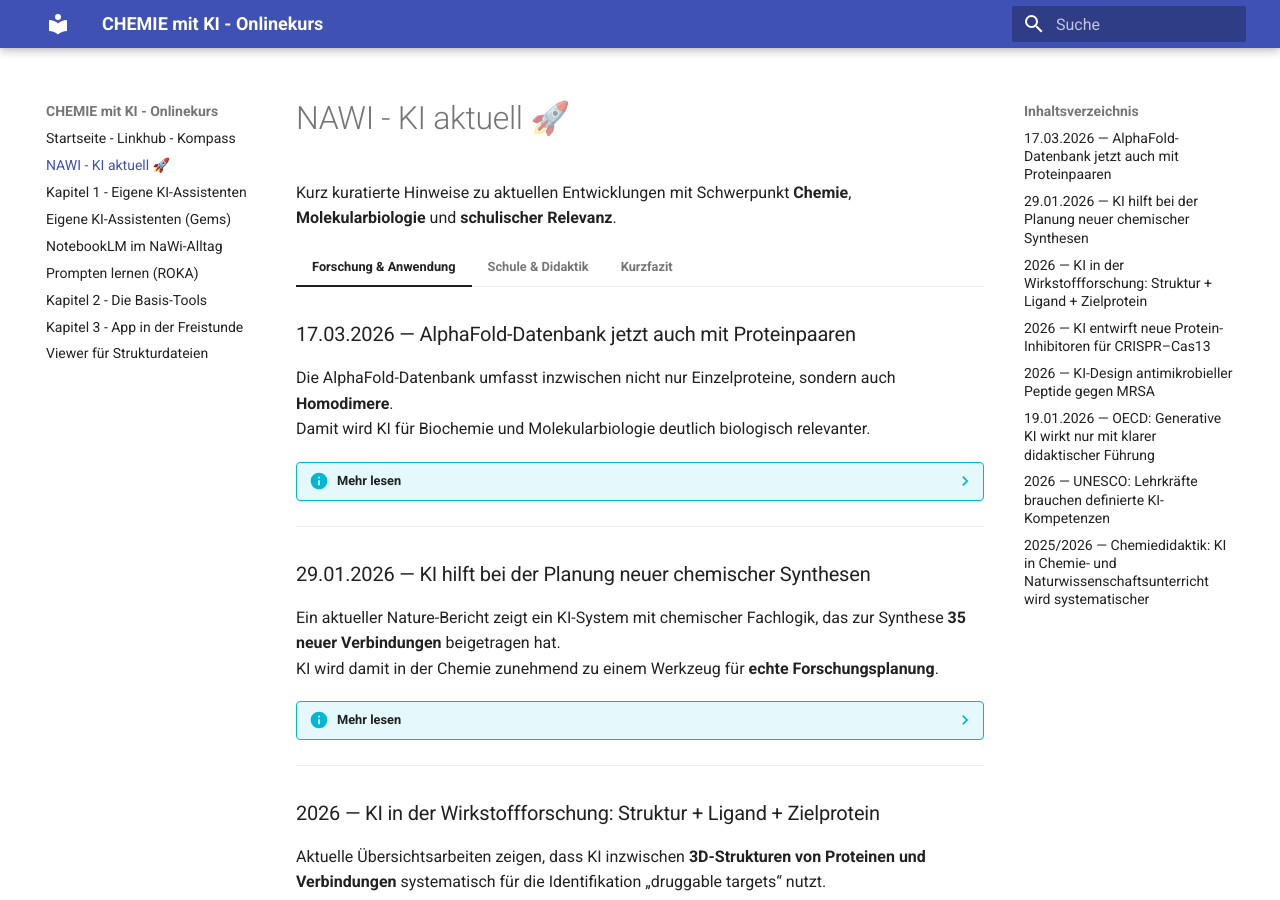
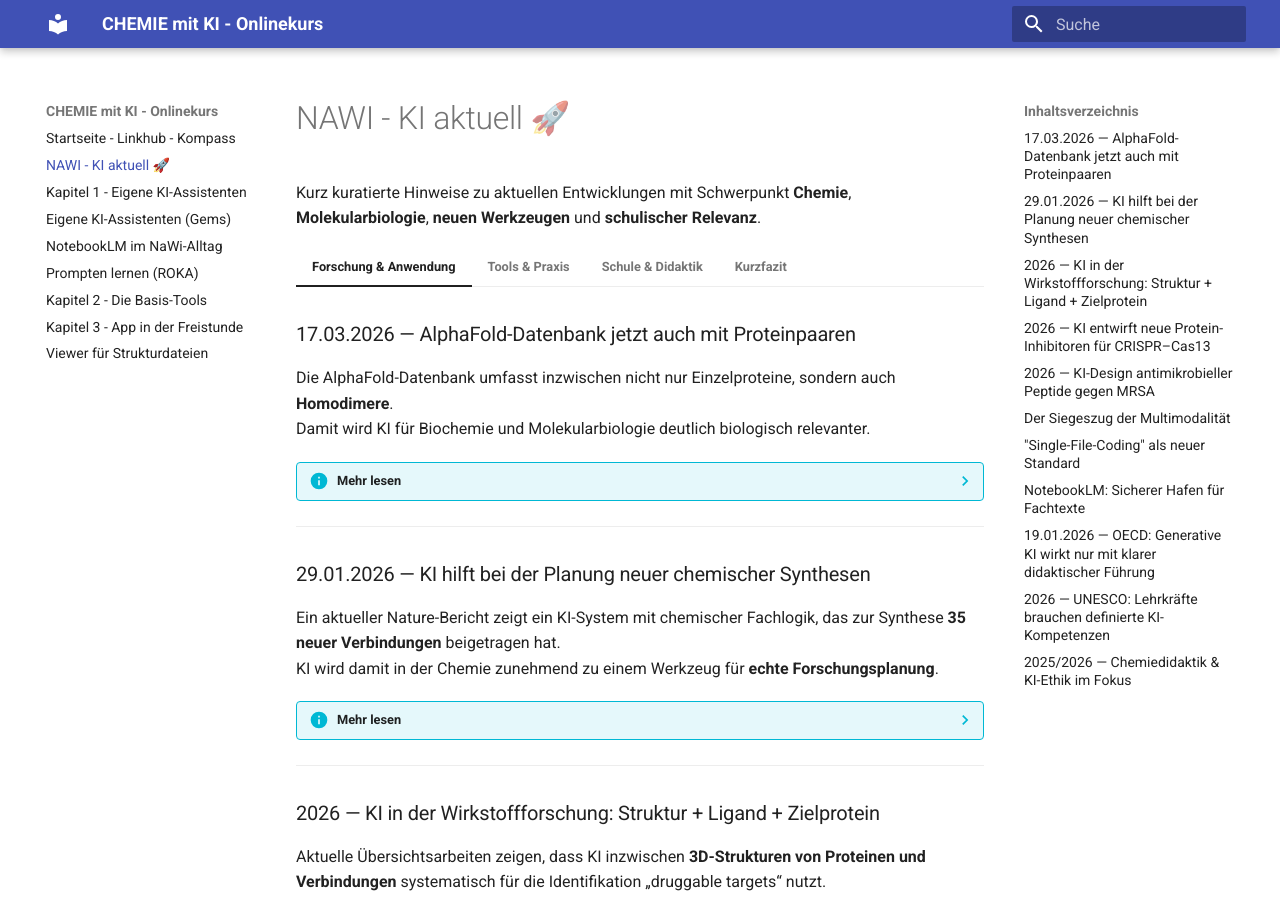
Before and after one commit to ekerzendorfer/CHEMIE-MIT-KI-ONLINEKURS, an MkDocs documentation site: the page built from docs/aktuell.md, in a window 1280 px wide and 900 px high. Built offline with MkDocs 1.6.1 and Material for MkDocs 9.7.7, drawn with Linux system fonts in a browser that asks for light colours; some of the changed lines change nothing that is shown.

Commit message:
Update aktuell.md

```diff
--- a/docs/aktuell.md
+++ b/docs/aktuell.md
@@ -1,6 +1,6 @@
 # NAWI - KI aktuell 🚀
 
-Kurz kuratierte Hinweise zu aktuellen Entwicklungen mit Schwerpunkt **Chemie**, **Molekularbiologie** und **schulischer Relevanz**.
+Kurz kuratierte Hinweise zu aktuellen Entwicklungen mit Schwerpunkt **Chemie**, **Molekularbiologie**, **neuen Werkzeugen** und **schulischer Relevanz**.
 
 === "Forschung & Anwendung"
 
@@ -57,6 +57,30 @@
 
         **Quelle:** [Nature Communications – Mechanistic artificial intelligence for designing peptides that target MRSA persisters](https://www.nature.com/articles/s41467-026-70348-9)
 
+=== "Tools & Praxis"
+
+    ### Der Siegeszug der Multimodalität
+    Modelle wie ChatGPT-4o oder Gemini Advanced sind zu echten Experten der Bildanalyse gereift.
+
+    ??? tip "Praxis-Anwendung: Spektren und Diagramme"
+        Während frühere KIs bei komplexen Abbildungen oft rieten, können die aktuellen Modelle nun Titrationskurven, Phasendiagramme oder Spektren aus alten Lehrbüchern präzise auslesen und in skalierbare Vektorgrafiken (SVG) oder Excel-Wertetabellen übersetzen.
+
+    ---
+
+    ### "Single-File-Coding" als neuer Standard
+    Funktionen wie **"Artifacts" (bei Claude 3.5)** revolutionieren die Erstellung von Lehrmaterial. Die KI generiert nicht mehr nur passiven Code, sondern liefert direkt im Browser voll funktionsfähige, interaktive HTML-Simulationen.
+
+    ??? info "Mehrwert für den Unterricht"
+        Lehrkräfte ohne Programmierkenntnisse können in Freistunden maßgeschneiderte, interaktive Apps (wie den Gleichungstrainer) für ihre Klassen prompten. Da diese Apps lokal im Browser laufen, ist zudem maximaler Datenschutz gewährleistet.
+
+    ---
+
+    ### NotebookLM: Sicherer Hafen für Fachtexte
+    Google NotebookLM hat sich als eines der sichersten Tools für den Unterricht etabliert, da es **ausschließlich** auf hochgeladenen Dokumenten (Skripte, Sicherheitsdatenblätter) basiert. "Halluzinationen" von chemischen Fakten sind damit praktisch ausgeschlossen.
+
+    ??? success "Audio-Overviews (Podcast-Funktion)"
+        Eine faszinierende neue Funktion ist die Möglichkeit, aus trockenen Fachtexten auf Knopfdruck einen dynamischen, KI-generierten Audio-Dialog erstellen zu lassen – ein hervorragendes Mittel zur Binnendifferenzierung.
+
 === "Schule & Didaktik"
 
     ### 19.01.2026 — OECD: Generative KI wirkt nur mit klarer didaktischer Führung
@@ -64,7 +88,7 @@
     Freies „Herumprobieren“ reicht nicht.
 
     ??? info "Mehr lesen"
-        Das stützt sehr deutlich einen Ansatz wie deinen Onlinekurs: KI sollte nicht nur „verwendet“ werden, sondern in **klaren fachlichen Workflows** eingebettet sein. Für Chemie und Biologie heißt das: strukturierte Aufgaben, erkennbare Modelle, fachliche Reflexion und kritische Auswertung. Genau das unterscheidet sinnvollen KI-Einsatz von bloßer Tool-Euphorie. Für Lehrer:innen ist diese Quelle sehr brauchbar, weil sie den pädagogischen Rahmen liefert.
+        Das stützt sehr deutlich einen Ansatz wie diesen Onlinekurs: KI sollte nicht nur „verwendet“ werden, sondern in **klaren fachlichen Workflows** eingebettet sein. Für Chemie und Biologie heißt das: strukturierte Aufgaben, erkennbare Modelle, fachliche Reflexion und kritische Auswertung.
 
         **Quelle:** [OECD – Digital Education Outlook 2026](https://www.oecd.org/en/publications/oecd-digital-education-outlook-2026_062a7394-en.html)
 
@@ -75,28 +99,26 @@
     Dazu gehören Grundlagenwissen, Pädagogik, Ethik und professionelles Lernen.
 
     ??? info "Mehr lesen"
-        Für deinen Onlinekurs und den geplanten Fachartikel ist das eine sehr starke Referenz: Lehrkräfte sollen KI nicht nur bedienen können, sondern auch **fachlich einbetten, kritisch bewerten und verantwortungsvoll einsetzen**. Besonders in den Naturwissenschaften passt das gut zu Themen wie Modellcharakter, Unsicherheit, Visualisierung und wissenschaftlichem Arbeiten.
+        Lehrkräfte sollen KI nicht nur bedienen können, sondern auch **fachlich einbetten, kritisch bewerten und verantwortungsvoll einsetzen**. Besonders in den Naturwissenschaften passt das gut zu Themen wie Modellcharakter, Unsicherheit, Visualisierung und wissenschaftlichem Arbeiten.
 
         **Quelle:** [UNESCO – AI competency framework for teachers](https://www.unesco.org/en/articles/ai-competency-framework-teachers)
 
     ---
 
-    ### 2025/2026 — Chemiedidaktik: KI in Chemie- und Naturwissenschaftsunterricht wird systematischer
-    Aktuelle Übersichten und Seminaransätze zeigen, dass KI in Chemie- und Science Education zunehmend systematisch betrachtet wird.
-    Sie wird nicht nur als Tool gesehen, sondern auch als Thema von **AI literacy, Differenzierung und Fachlernen**.
+    ### 2025/2026 — Chemiedidaktik & KI-Ethik im Fokus
+    Aktuelle Übersichten zeigen, dass KI in der Science Education zunehmend systematisch als Thema von **AI literacy, Differenzierung und Fachlernen** betrachtet wird.
+
+    > *"Der Computer oder andere digitale Medien sollen und dürfen das reale Experiment nicht ersetzen. KI ist unser Assistent bei der Vorbereitung und Auswertung, nicht der Ersatz für das naturwissenschaftliche Begreifen."*
+    > — E. Kerzendorfer
 
     ??? info "Mehr lesen"
-        Besonders interessant sind derzeit drei didaktische Linien:
-        1. **AI literacy** für Lehrkräfte und Lernende,
-        2. KI-gestützte **Differenzierung und adaptive Unterstützung**,
-        3. fachlich eingebettete Nutzung im Chemie- und Science-Unterricht.
-        Für deinen Kurs bedeutet das: Dein Ansatz mit klar geführten Workflows, fachlichen Visualisierungen und Reflexion entspricht ziemlich genau dem, was in der aktuellen Literatur als sinnvoll beschrieben wird.
+        Der Fokus verlagert sich zunehmend vom "Finden der Antwort" hin zum **kritischen Beurteilen** der von der KI generierten Ergebnisse. Geführte Workflows, fachliche Visualisierungen und ständige Reflexion entsprechen exakt dem, was in der aktuellen Literatur als sinnvoll beschrieben wird.
 
         **Quelle:** [Springer – Current Trends in AI for Chemistry and Science Education](https://link.springer.com/article/10.1007/s44217-025-00622-3)
 
 === "Kurzfazit"
 
-    Drei Entwicklungen sind derzeit besonders wichtig:
+    Vier Entwicklungen sind derzeit besonders wichtig:
 
     - **KI macht Unsichtbares sichtbar**
       z. B. Proteinstruktur, Mutationseffekte, Ligandbindung.
@@ -104,14 +126,18 @@
     - **KI geht vom Vorhersagen zum Entwerfen über**
       z. B. neue Verbindungen, Peptide, Protein-Inhibitoren.
 
+    - **Demokratisierung der Erstellung interaktiver Tools**
+      Lehrkräfte können durch "Single-File-Coding" komplexe Simulationen selbst bauen.
+
     - **Für den Unterricht ist KI vor allem dann sinnvoll, wenn sie fachlich geführt wird**
-      nicht als freie Spielerei, sondern als strukturierter Lernprozess.
+      nicht als freie Spielerei, sondern als strukturierter, didaktisch begleiteter Lernprozess.
 
     ??? tip "Didaktische Quintessenz"
         Für den naturwissenschaftlichen Unterricht ist derzeit besonders ergiebig, wenn KI:
 
         - abstrakte molekulare Strukturen sichtbar macht,
         - reale Forschungsprozesse zugänglich macht,
+        - passgenaue, digitale Übungswerkzeuge liefert,
         - und zugleich kritisch reflektiert wird.
 
-        Gerade in Chemie und Molekularbiologie liegt hier derzeit eines der größten Potenziale.
+        Gerade in Chemie und Molekularbiologie liegt hier derzeit eines der größten Potenziale zur Entlastung und Individualisierung.
```
